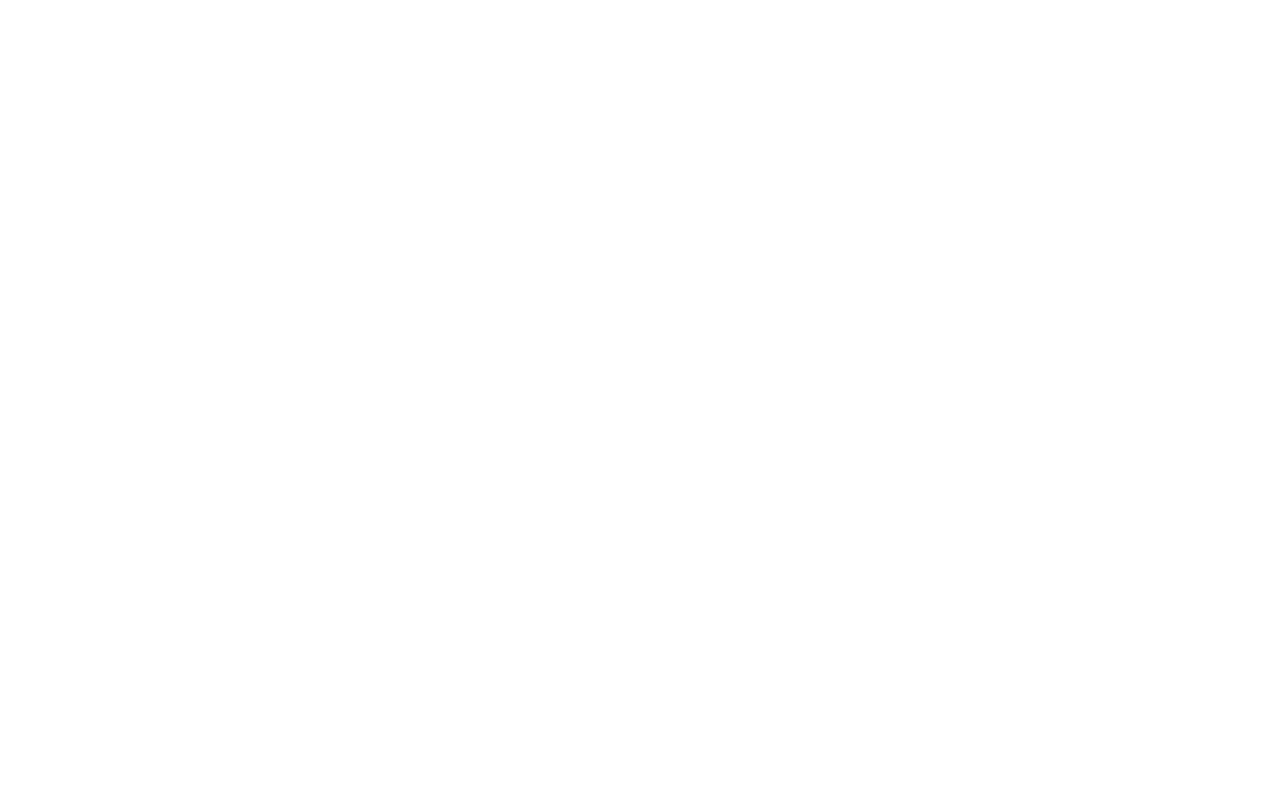
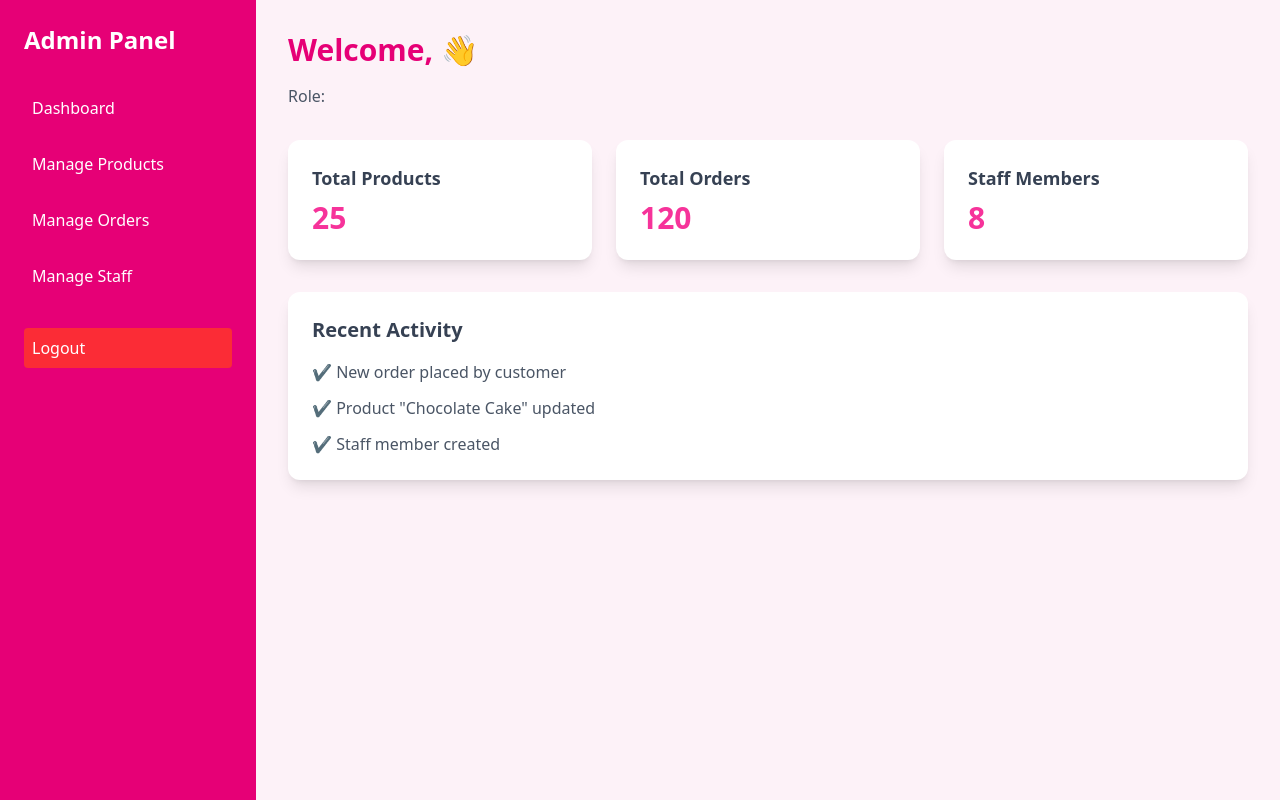
Before and after one commit to Nextgen-G02/frontend, a React app: page /admin in a window 1280 px wide. Before the commit this address had no page. Built offline with nearby package versions, Linux system fonts and the light colour scheme; the HTML template or start-up script is replaced by a standard one.

Commit message:
login upadate 2

```diff
--- a/src/App.jsx
+++ b/src/App.jsx
@@ -5,6 +5,7 @@ import Home from './pages/Home'
 import Login from './pages/Login'
 import Products from './pages/Products'
 import AdminProduct from './pages/AdminProduct'
+import AdminDashboard from './pages/AdminDashboard'
 
 
 function App() {
@@ -12,6 +13,7 @@ function App() {
     <Routes>
       <Route path='/' element={<Home />} />
       <Route path='/login' element={<Login />} />
+      <Route path="/admin" element={<AdminDashboard />} />
       <Route path="/products" element={<Products />} />
       <Route path='/adminproduct' element={<AdminProduct />} />
     </Routes>
--- /dev/null
+++ b/src/pages/AdminDashboard.jsx
@@ -0,0 +1,97 @@
+import React from "react";
+import { useNavigate } from "react-router-dom";
+
+export default function AdminDashboard() {
+  const navigate = useNavigate();
+
+  const user = JSON.parse(localStorage.getItem("user"));
+
+  const handleLogout = () => {
+    localStorage.removeItem("token");
+    localStorage.removeItem("user");
+
+    navigate("/login");
+  };
+
+  return (
+    <div className="min-h-screen bg-pink-50 flex">
+      {/* Sidebar */}
+      <aside className="w-64 bg-pink-600 text-white p-6">
+        <h2 className="text-2xl font-bold mb-8">Admin Panel</h2>
+
+        <nav className="space-y-4">
+          <button className="block w-full text-left hover:bg-pink-700 p-2 rounded">
+            Dashboard
+          </button>
+
+          <button className="block w-full text-left hover:bg-pink-700 p-2 rounded">
+            Manage Products
+          </button>
+
+          <button className="block w-full text-left hover:bg-pink-700 p-2 rounded">
+            Manage Orders
+          </button>
+
+          <button className="block w-full text-left hover:bg-pink-700 p-2 rounded">
+            Manage Staff
+          </button>
+
+          <button
+            onClick={handleLogout}
+            className="block w-full text-left bg-red-500 hover:bg-red-600 p-2 rounded mt-8"
+          >
+            Logout
+          </button>
+        </nav>
+      </aside>
+
+      {/* Main Content */}
+      <main className="flex-1 p-8">
+        <h1 className="text-3xl font-bold text-pink-600 mb-4">
+          Welcome, {user?.firstName} 👋
+        </h1>
+
+        <p className="text-gray-600 mb-8">
+          Role: <span className="font-semibold">{user?.role}</span>
+        </p>
+
+        {/* Dashboard Cards */}
+        <div className="grid grid-cols-1 md:grid-cols-3 gap-6">
+          <div className="bg-white shadow-lg rounded-xl p-6">
+            <h3 className="text-lg font-semibold text-gray-700">
+              Total Products
+            </h3>
+            <p className="text-3xl font-bold text-pink-500 mt-2">25</p>
+          </div>
+
+          <div className="bg-white shadow-lg rounded-xl p-6">
+            <h3 className="text-lg font-semibold text-gray-700">
+              Total Orders
+            </h3>
+            <p className="text-3xl font-bold text-pink-500 mt-2">120</p>
+          </div>
+
+          <div className="bg-white shadow-lg rounded-xl p-6">
+            <h3 className="text-lg font-semibold text-gray-700">
+              Staff Members
+            </h3>
+            <p className="text-3xl font-bold text-pink-500 mt-2">8</p>
+          </div>
+        </div>
+
+        {/* Recent Activity Section */}
+        <div className="bg-white mt-8 p-6 rounded-xl shadow-lg">
+          <h2 className="text-xl font-bold mb-4 text-gray-700">
+            Recent Activity
+          </h2>
+
+          <ul className="space-y-3 text-gray-600">
+            <li>✔ New order placed by customer</li>
+            <li>✔ Product "Chocolate Cake" updated</li>
+            <li>✔ Staff member created</li>
+          </ul>
+        </div>
+      </main>
+    </div>
+  );
+}
--- a/src/pages/Login.jsx
+++ b/src/pages/Login.jsx
@@ -1,10 +1,120 @@
-import React from 'react'
+import React, { useState } from "react";
+import axios from "axios";
+import { useNavigate, Link } from "react-router-dom";
 
 export default function Login() {
-  const [email, setEmail] = React.useState("");
-  const [password, setPassword] = React.useState("");
-  const [loading, setLoading] = React.useState(false);
+  const navigate = useNavigate();
+
+  const [formData, setFormData] = useState({
+    email: "",
+    password: "",
+  });
+
+  const [loading, setLoading] = useState(false);
+
+  // Handle Input Changes
+  const handleChange = (e) => {
+    setFormData((prev) => ({
+      ...prev,
+      [e.target.name]: e.target.value,
+    }));
+  };
+
+  // Handle Login Submit
+  const handleLogin = async (e) => {
+    e.preventDefault();
+
+    try {
+      setLoading(true);
+
+      // const { data } = await axios.post(
+      //   `${import.meta.env.VITE_BACKEND_URL}/api/auth/login`,
+      //   formData
+      // );
+
+      const { data } = await axios.post(
+  "http://localhost:5000/api/auth/login",
+  formData
+);
+
+      // Save JWT + User Info
+      localStorage.setItem("token", data.token);
+      localStorage.setItem("user", JSON.stringify(data.user));
+
+      alert(data.message);
+
+      // Redirect Based on Role
+      switch (data.user.role) {
+        case "admin":
+          navigate("/admin");
+          break;
+
+        case "staff":
+          navigate("/staff");
+          break;
+
+        default:
+          navigate("/");
+      }
+
+    } catch (error) {
+      alert(
+        error.response?.data?.message ||
+        "Login failed. Please try again."
+      );
+    } finally {
+      setLoading(false);
+    }
+  };
+
   return (
-    <div>Login</div>
-  )
+    <div className="min-h-screen flex items-center justify-center bg-pink-50 px-4">
+      <form
+        onSubmit={handleLogin}
+        className="bg-white p-8 rounded-2xl shadow-xl w-full max-w-md"
+      >
+        <h2 className="text-3xl font-bold text-center text-pink-600 mb-6">
+          Login
+        </h2>
+
+        <input
+          type="email"
+          name="email"
+          placeholder="Enter Email"
+          value={formData.email}
+          onChange={handleChange}
+          className="w-full p-3 border rounded-lg mb-4 focus:outline-none focus:ring-2 focus:ring-pink-400"
+          required
+        />
+
+        <input
+          type="password"
+          name="password"
+          placeholder="Enter Password"
+          value={formData.password}
+          onChange={handleChange}
+          className="w-full p-3 border rounded-lg mb-4 focus:outline-none focus:ring-2 focus:ring-pink-400"
+          required
+        />
+
+        <button
+          type="submit"
+          disabled={loading}
+          className="w-full bg-pink-500 text-white py-3 rounded-lg hover:bg-pink-600 transition duration-300 disabled:opacity-50"
+        >
+          {loading ? "Logging in..." : "Login"}
+        </button>
+
+        <p className="text-center mt-4 text-sm">
+          Don't have an account?{" "}
+          <Link
+            to="/register"
+            className="text-pink-600 font-semibold hover:underline"
+          >
+            Register
+          </Link>
+        </p>
+      </form>
+    </div>
+  );
 }
```
Also changed, not shown: 1 other file (tests, documents, lock files or other folders).
